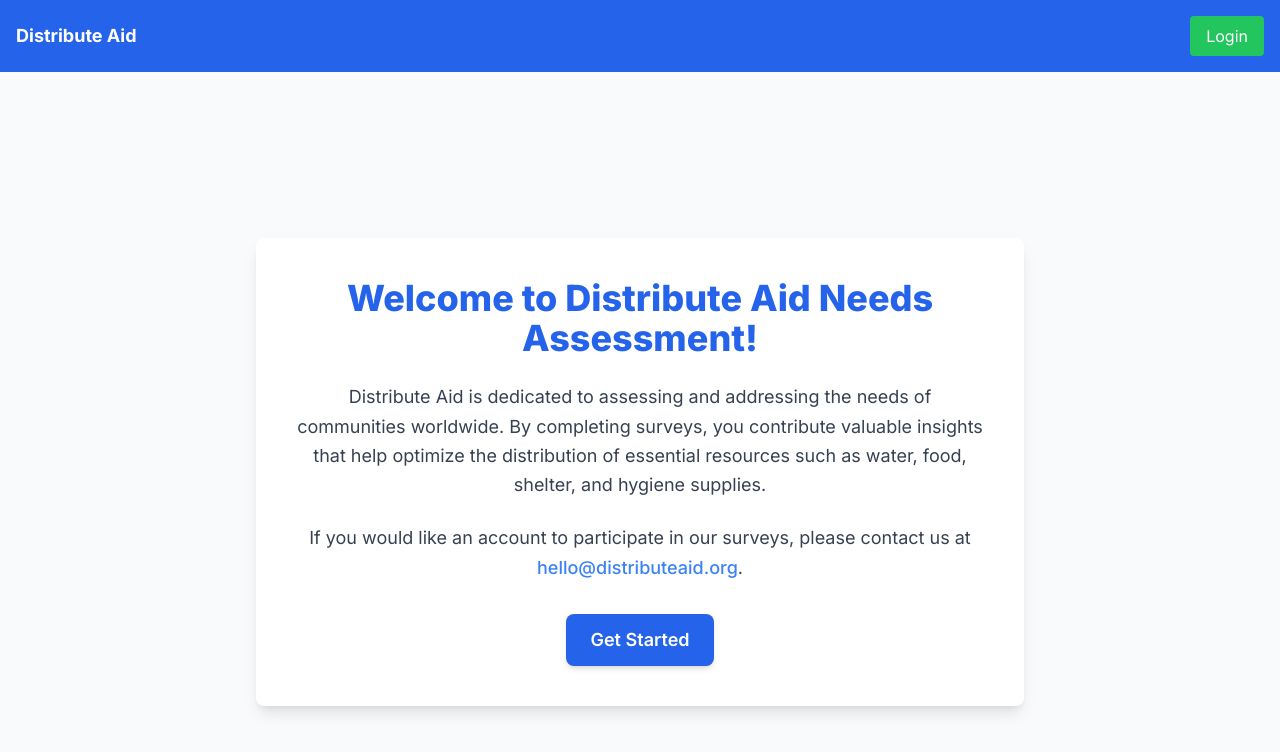
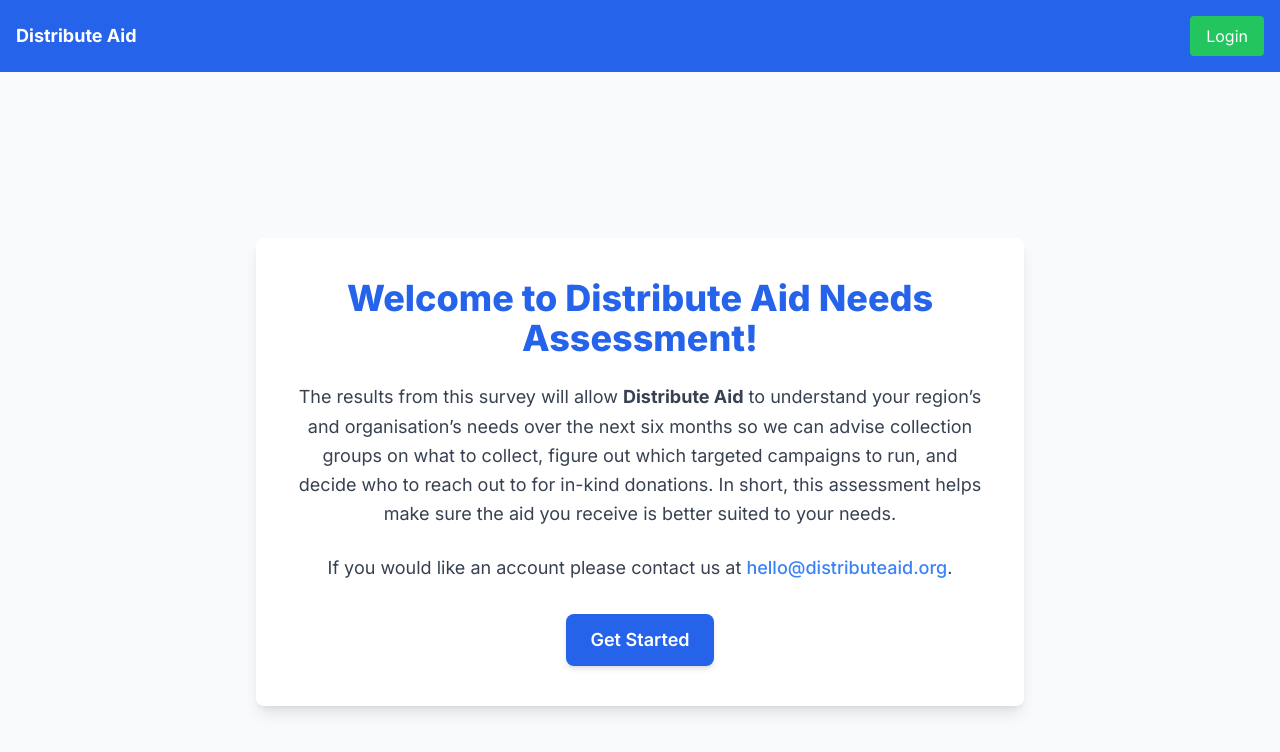
Before and after one commit to veryeli/survey, a Next.js app: page /about in a window 1280 px wide. Shown: the top 752 px of the page. Built offline with nearby package versions, Linux system fonts and the light colour scheme; no server answers.

Commit message:
Update the about text

```diff
--- a/src/app/about/page.tsx
+++ b/src/app/about/page.tsx
@@ -8,13 +8,14 @@
             Welcome to Distribute Aid Needs Assessment!
           </h1>
           <p className="text-gray-700 text-lg leading-relaxed mb-6">
-            Distribute Aid is dedicated to assessing and addressing the needs of
-            communities worldwide. By completing surveys, you contribute valuable
-            insights that help optimize the distribution of essential resources
-            such as water, food, shelter, and hygiene supplies.
+          The results from this survey will allow <b><a href='https://distributeaid.org/'>Distribute Aid</a></b> to understand your region’s and organisation’s needs over the next six months so
+          we can advise collection groups on what to collect,
+          figure out which targeted campaigns to run,
+           and decide who to reach out to for in-kind donations.
+           In short, this assessment helps make sure the aid you receive is better suited to your needs.
           </p>
           <p className="text-gray-700 text-lg leading-relaxed mb-8">
-            If you would like an account to participate in our surveys, please
+            If you would like an account please
             contact us at{" "}
             <a
               href="mailto:hello@distributeaid.org"
```
Also changed, not shown: 1 other file (tests, documents, lock files or other folders).
